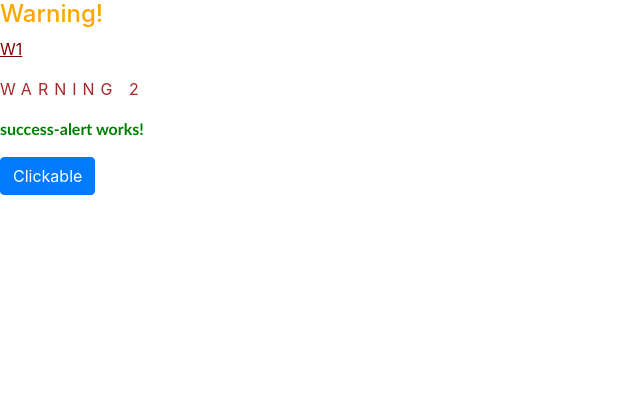
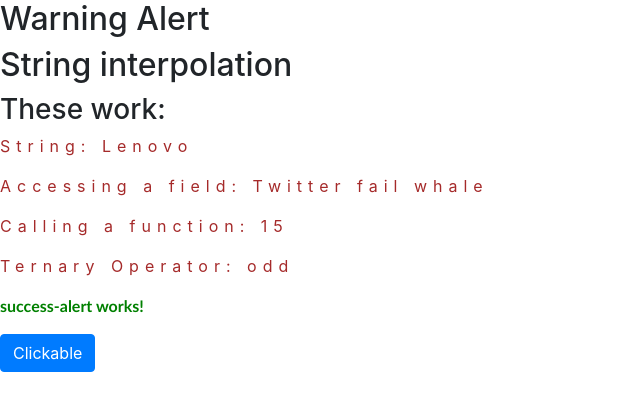
Before and after one commit to irfaanf/my-second-app, an Angular app: page / in a window 1280 px wide. Shown: the top 410 px of the page, without its empty margins (0-640 px from the left). Built offline with nearby package versions, Linux system fonts and the light colour scheme.

Commit message:
String interpolation examples.

```diff
--- a/src/app/warningAlert/warning-two/warning-two.component.html
+++ b/src/app/warningAlert/warning-two/warning-two.component.html
@@ -1 +1,13 @@
-<p>WARNING 2</p>
+<h2>String interpolation</h2>
+
+<h3>These work:</h3>
+<p>String: {{ 'Lenovo' }}</p>
+<p>Accessing a field: {{ infoMessage }}</p>
+<p>Calling a function: {{ computeNumbers() }}</p>
+<p>Ternary Operator: {{ 7%2==0 ? 'even' : 'odd' }}</p>
+
+<!-- <h3>These don't work:</h3> -->
+<!-- <p>If: {{ if (7%2==0) { console.log('foo') } }}</p> -->
+<!-- <p>Multiline: {{ 'Thinkpad' +
+    'Notebook'
+'Keyboard' }}</p> -->
--- a/src/app/warningAlert/warning-two/warning-two.component.ts
+++ b/src/app/warningAlert/warning-two/warning-two.component.ts
@@ -7,9 +7,15 @@ import { Component, OnInit } from '@angular/core';
 })
 export class WarningTwoComponent implements OnInit {
 
+  infoMessage:string = 'Twitter fail whale';
+
   constructor() { }
 
   ngOnInit() {
   }
 
+  computeNumbers() {
+    return 10 + 5;
+  }
+
 }
--- /dev/null
+++ b/src/app/warningAlert/warningAlert.component.html
@@ -0,0 +1,2 @@
+<h2>Warning Alert</h2>
+<app-warning-two></app-warning-two>
--- a/src/app/warningAlert/warningAlert.component.ts
+++ b/src/app/warningAlert/warningAlert.component.ts
@@ -2,10 +2,7 @@ import { Component } from '@angular/core';
 
 @Component({
     selector: 'app-warning-alert',
-    template: `<h4>Warning!</h4>
-    <app-warning-one></app-warning-one>
-    <app-warning-two></app-warning-two>
-    `,
+    templateUrl: './warningAlert.component.html',
     styles: ['h4 { color: orange; }']
 })
 export class WarningAlertComponent {
```
